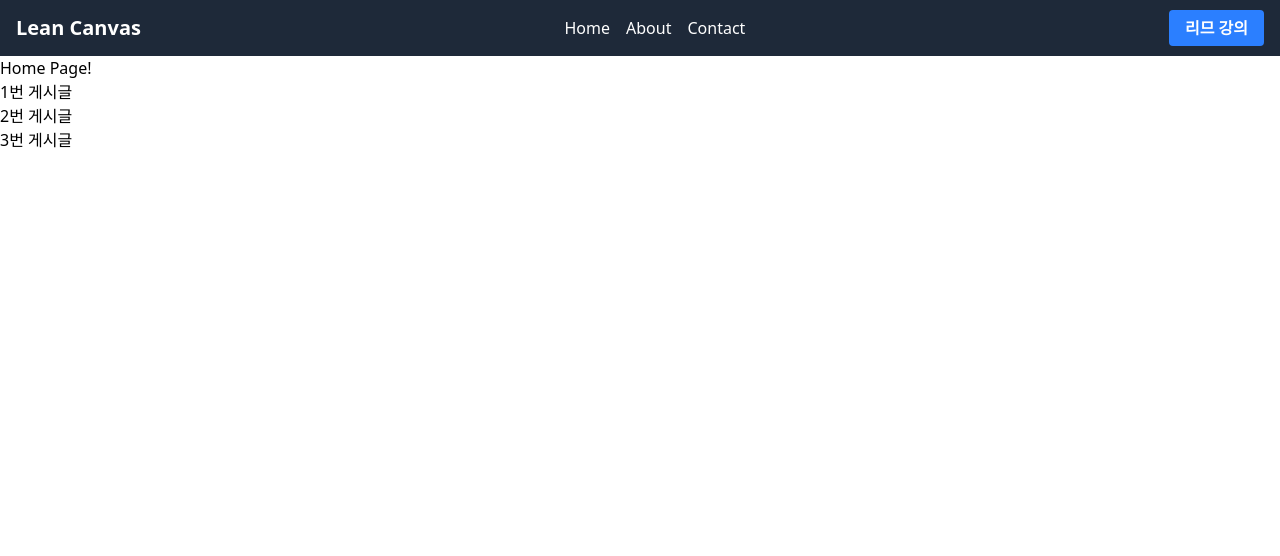
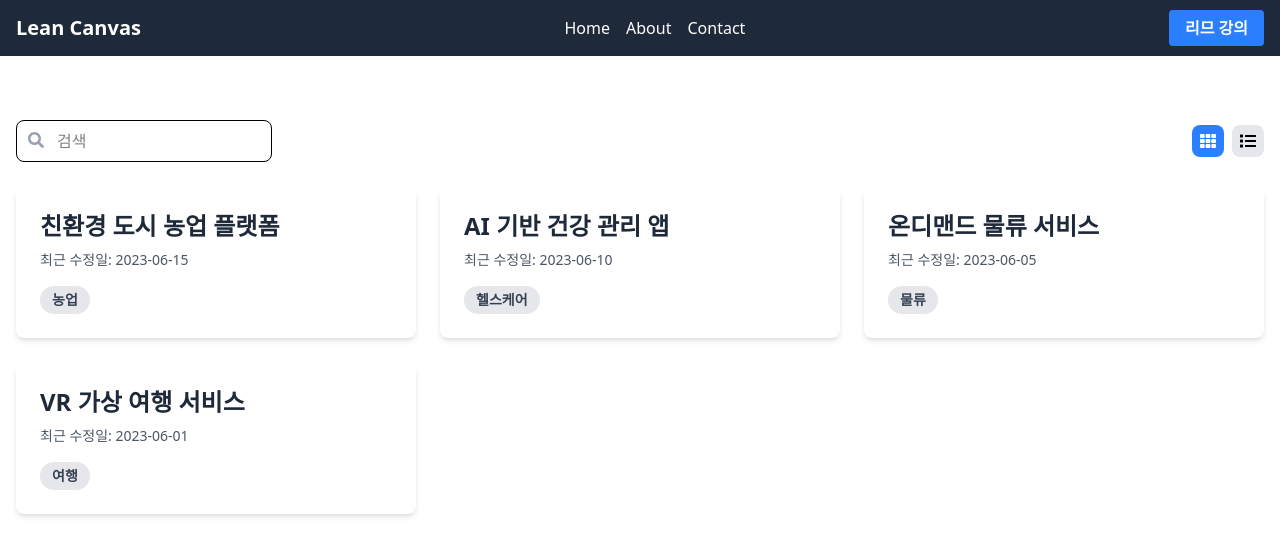
Before and after one commit to limlimjo/lean-canvas-react, a React (Vite) app: page / in a window 1280 px wide. Shown: the top 556 px of the page. Built offline with nearby package versions, Linux system fonts and the light colour scheme.

Commit message:
[add] 린 캔버스 리스트 목록 UI 만들기

```diff
--- a/src/pages/Home.jsx
+++ b/src/pages/Home.jsx
@@ -1,20 +1,107 @@
+import { useState } from 'react';
 import { Link } from 'react-router-dom';
+import { FaSearch, FaList, FaTh } from 'react-icons/fa';
 
 function Home() {
+  const [searchText, setSearchText] = useState('');
+  const [isGridView, setIsGridView] = useState(true);
+
+  const listItems = [
+    {
+      id: 1,
+      title: '친환경 도시 농업 플랫폼',
+      lastModified: '2023-06-15',
+      category: '농업',
+    },
+    {
+      id: 2,
+      title: 'AI 기반 건강 관리 앱',
+      lastModified: '2023-06-10',
+      category: '헬스케어',
+    },
+    {
+      id: 3,
+      title: '온디맨드 물류 서비스',
+      lastModified: '2023-06-05',
+      category: '물류',
+    },
+    {
+      id: 4,
+      title: 'VR 가상 여행 서비스',
+      lastModified: '2023-06-01',
+      category: '여행',
+    },
+  ];
+
+  const filteredItems = listItems.filter(item =>
+    //debugger;
+    //return item.title.toLowerCase().includes(searchText.toLowerCase());
+    item.title.toLowerCase().includes(searchText.toLowerCase()),
+  );
+
   return (
-    <div>
-      Home Page!
-      <ul>
-        <li>
-          <Link to={`/canvases/1`}>1번 게시글</Link>
-        </li>
-        <li>
-          <Link to={`/canvases/2?keyword=canvas#helloworld`}>2번 게시글</Link>
-        </li>
-        <li>
-          <Link to={`/canvases/3`}>3번 게시글</Link>
-        </li>
-      </ul>
+    <div className="container mx-auto px-4 py-16">
+      <div className="mb-6 flex flex-col sm:flex-row items-center justify-between">
+        <div className="relative w-full sm:w-64 mb-4 sm:mb-0">
+          <input
+            type="text"
+            placeholder="검색"
+            className="w-full pl-10 pr-4 py-2 border rounded-lg focus:outline-none focus:ring-2 focus:ring-blue-500"
+            aria-label="검색"
+            value={searchText}
+            onChange={e => setSearchText(e.target.value)}
+          />
+          <FaSearch className="absolute left-3 top-3 text-gray-400" />
+        </div>
+        <div className="flex space-x-2">
+          <button
+            onClick={() => setIsGridView(true)}
+            className={`p-2 rounded-lg focus:outline-none focus:ring-2 focus:ring-blue-500 ${isGridView ? 'bg-blue-500 text-white' : 'bg-gray-200'}`}
+            aria-label="Grid view"
+          >
+            <FaTh />
+          </button>
+          <button
+            onClick={() => setIsGridView(false)}
+            className={`p-2 rounded-lg focus:outline-none focus:ring-2 focus:ring-blue-500 ${!isGridView ? 'bg-blue-500 text-white' : 'bg-gray-200'}`}
+            aria-label="List view"
+          >
+            <FaList />
+          </button>
+        </div>
+      </div>
+      {/* 목록이 없을 때 / 검색 결과가 없을 때 */}
+      {filteredItems.length === 0 ? (
+        <div className="text-center py-10">
+          <p className="text-xl text-gray-600">
+            {searchText ? '검색 결과가 없습니다' : '목록이 없습니다'}
+          </p>
+        </div>
+      ) : (
+        <div
+          className={`grid gap-6 ${isGridView ? 'sm:grid-cols-2 lg:grid-cols-3' : 'grid-cols-1'}`}
+        >
+          {filteredItems.map(item => (
+            <Link
+              key={item.id}
+              className="bg-white rounded-lg shadow-md overflow-hidden transition-transform duration-300 hover:scale-105"
+              to={`/canvases/${item.id}`}
+            >
+              <div className="p-6">
+                <h2 className="text-2xl font-bold mb-2 text-gray-800">
+                  {item.title}
+                </h2>
+                <p className="text-sm text-gray-600 mb-4">
+                  최근 수정일: {item.lastModified}
+                </p>
+                <span className="inline-block px-3 py-1 text-sm font-semibold text-gray-700 bg-gray-200 rounded-full">
+                  {item.category}
+                </span>
+              </div>
+            </Link>
+          ))}
+        </div>
+      )}
     </div>
   );
 }
```
